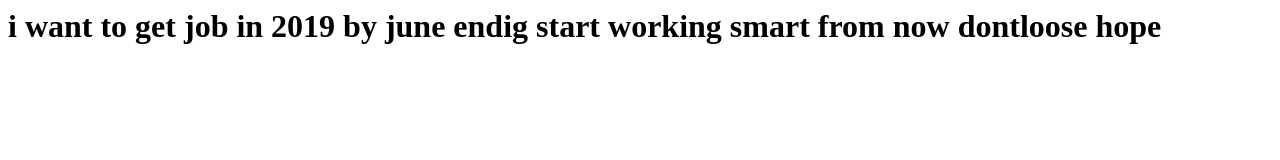
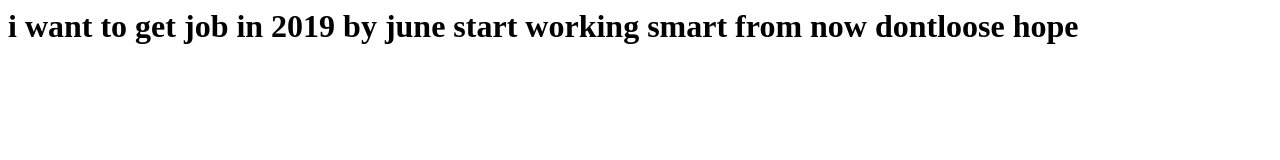
Before and after one commit to sweathagulabi/aim, a plain HTML site: page index.html in a window 1280 px wide. Drawn offline with Linux system fonts and the light colour scheme.

Commit message:
Revert "new"
This reverts commit 10b749da5f45967e5622a820032cb170ecda044a.

```diff
--- a/index.html
+++ b/index.html
@@ -1,5 +1,5 @@
 <html>
   <body>
-    <h1>i want to get job in 2019 by june endig start working smart from now dontloose hope</h1>
+    <h1>i want to get job in 2019 by june start working smart from now dontloose hope</h1>
   </body>
 </html>
```
